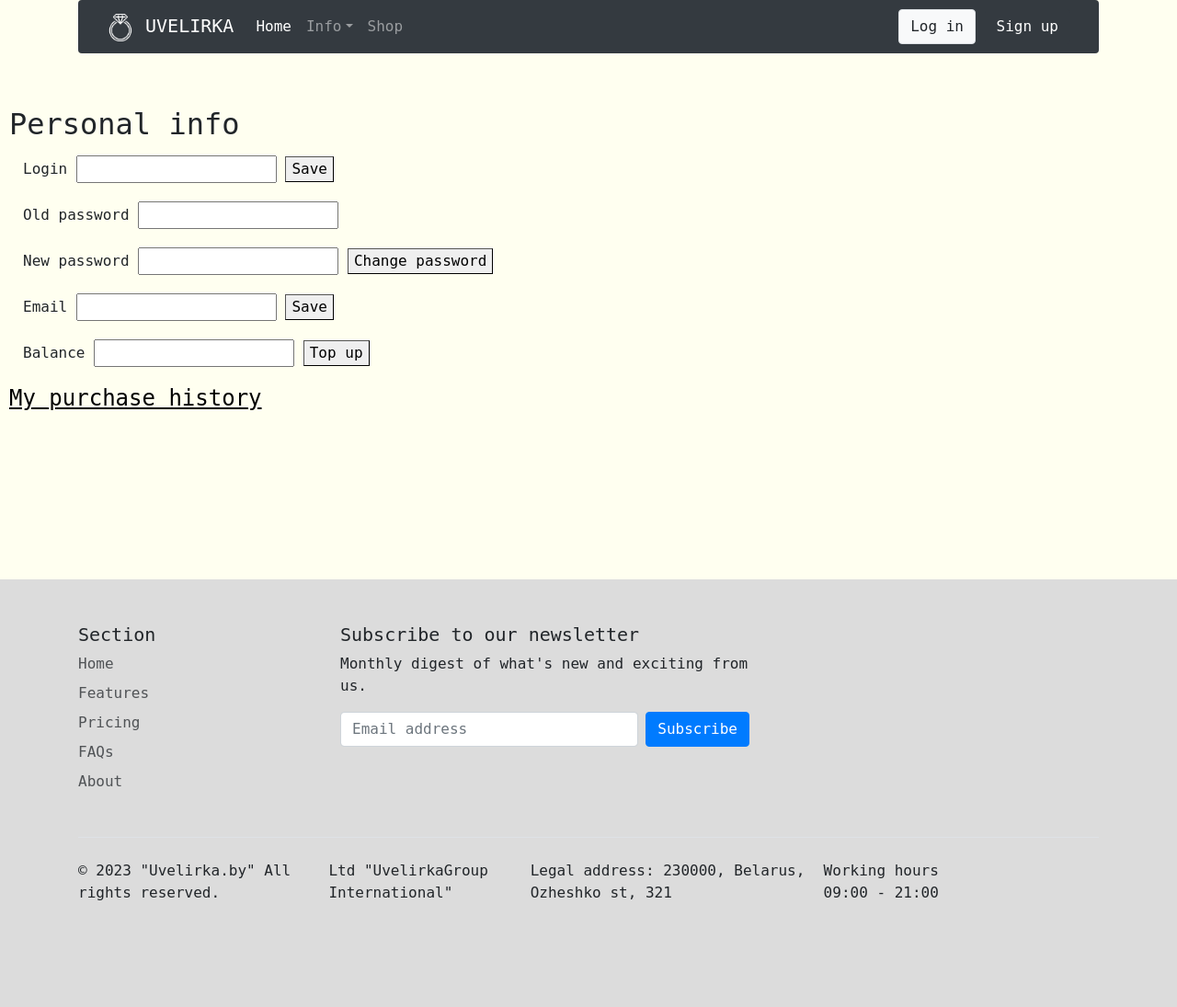
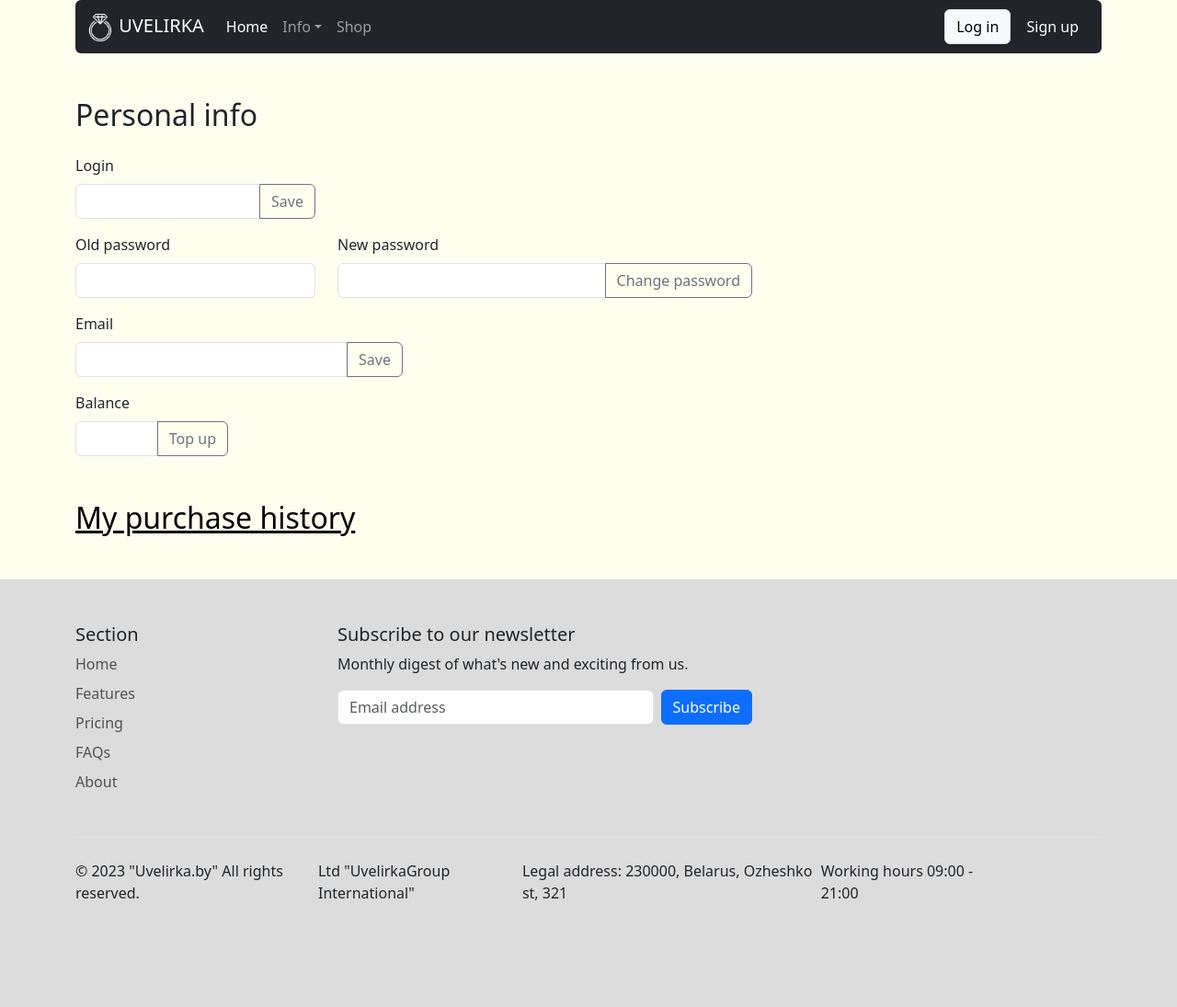
Before and after one commit to MaksimPashkovsky/jewelry-pawnshop, a Flask app: template src/app/profile/templates/profile.html in a window 1280 px wide. Shown: the whole page at 92% size. Run offline with Flask 3, Linux system fonts and the light colour scheme; the template is opened without the code that fills it, so the values that code supplies are empty; some libraries are stand-ins or nearby versions.

Commit message:
profile update

```diff
--- a/src/app/profile/static/styles/profile.css
+++ /dev/null
@@ -1,39 +0,0 @@
-* {
-    font-family: 'century gothic', monospace;
-}
-
-.profile-content {
-    padding: 10px;
-}
-
-.profile-item {
-    margin: 15px;
-}
-
-.profile-item button {
-    border-width: thin;
-    cursor: pointer;
-}
-
-.card-creds-item {
-    margin: 10px;
-}
-
-.card-number {
-    width: 45px;
-}
-
-#cvv {
-    width: 40px;
-}
-
-#exp-month,
-#exp-year {
-    width: 30px;
-}
-
-input::-webkit-outer-spin-button,
-input::-webkit-inner-spin-button {
-    -webkit-appearance: none;
-    margin: 0;
-}
--- a/src/app/profile/templates/profile.html
+++ b/src/app/profile/templates/profile.html
@@ -6,13 +6,11 @@
 
 {% block links %}
     <link rel="stylesheet" href="{{ url_for('profile.static', filename='styles/profile.css') }}">
-    <link rel="stylesheet" href="https://cdn.jsdelivr.net/npm/bootstrap@4.0.0/dist/css/bootstrap.min.css" integrity="sha384-Gn5384xqQ1aoWXA+058RXPxPg6fy4IWvTNh0E263XmFcJlSAwiGgFAW/dAiS6JXm" crossorigin="anonymous">
+
 {% endblock %}
 
 {% block script %}
-    <script src="https://code.jquery.com/jquery-3.2.1.slim.min.js" integrity="sha384-KJ3o2DKtIkvYIK3UENzmM7KCkRr/rE9/Qpg6aAZGJwFDMVNA/GpGFF93hXpG5KkN" crossorigin="anonymous"></script>
-    <script src="https://cdn.jsdelivr.net/npm/popper.js@1.12.9/dist/umd/popper.min.js" integrity="sha384-ApNbgh9B+Y1QKtv3Rn7W3mgPxhU9K/ScQsAP7hUibX39j7fakFPskvXusvfa0b4Q" crossorigin="anonymous"></script>
-    <script src="https://cdn.jsdelivr.net/npm/bootstrap@4.0.0/dist/js/bootstrap.min.js" integrity="sha384-JZR6Spejh4U02d8jOt6vLEHfe/JQGiRRSQQxSfFWpi1MquVdAyjUar5+76PVCmYl" crossorigin="anonymous"></script>
+
     <script src="{{ url_for('profile.static', filename='js/save_profile_info.js') }}"></script>
     <script>
         toastr.options.positionClass = "toast-top-center";
@@ -25,38 +23,66 @@
 {% endblock %}
 
 {% block main %}
-    <div class="profile-content">
-        <div class="personal-info">
+    <div class="container">
+        <div class="row">
             <h2>Personal info</h2>
-            <div class="profile-item">
-                <label>Login</label>
-                <input type="text" value="{{ current_user.login }}" id="login">
-                <button onclick="save_login('{{ url_for('profile.save_profile_info') }}', '{{ current_user.login }}')">Save</button>
+            <div class="col-3 mt-3">
+                <label for="login" class="form-label">Login</label>
+                <div class="input-group">
+                    <input type="text" class="form-control" id="login" value="{{ current_user.login }}">
+                    <button class="btn btn-outline-secondary"
+                            onclick="save_login('{{ url_for('profile.save_profile_info') }}', '{{ current_user.login }}')">
+                        Save
+                    </button>
+                </div>
             </div>
-            <div class="profile-item">
-                <label>Old password</label>
-                <input type="password" id="old-password">
+            <div class="col-9"></div>
+            <div class="col-3 mt-3">
+                <label for="old-password" class="form-label">Old password</label>
+                <input type="password" class="form-control" id="old-password">
             </div>
-            <div class="profile-item">
-                <label>New password</label>
-                <input type="password" id="new-password">
-                <button onclick="change_password('{{ url_for('profile.change_password') }}')">Change password</button>
+            <div class="col-5 mt-3">
+                <label for="new-password" class="form-label">New password</label>
+                <div class="input-group">
+                    <input type="password" class="form-control" id="new-password">
+                    <button class="btn btn-outline-secondary"
+                            onclick="change_password('{{ url_for('profile.change_password') }}')">
+                        Change password
+                    </button>
+                </div>
             </div>
-            <div class="profile-item">
-                <label>Email</label>
-                <input type="email" value="{{ current_user.email }}" id="email">
-                <button onclick="save_email('{{ url_for('profile.save_profile_info') }}', '{{ current_user.email }}')">Save</button>
+            <div class="col-4"></div>
+            <div class="col-4 mt-3">
+                <label for="email" class="form-label">Email</label>
+                <div class="input-group">
+                    <input type="email" class="form-control" id="email" value="{{ current_user.email }}">
+                    <button class="btn btn-outline-secondary"
+                            onclick="save_email('{{ url_for('profile.save_profile_info') }}', '{{ current_user.email }}')">
+                        Save
+                    </button>
+                </div>
             </div>
-            <div class="profile-item">
-                <label>Balance</label>
-                <input value="{{ current_user.account.balance }}" readonly id="balance">
-                <button onclick="top_up()">Top up</button>
+            <div class="col-8"></div>
+            <div class="col-2 mt-3">
+                <label for="balance" class="form-label">Balance</label>
+                <div class="input-group">
+                    <input class="form-control" id="balance" value="{{ current_user.account.balance }}" readonly>
+                    <button class="btn btn-outline-secondary"
+                            onclick="top_up()">Top up
+                    </button>
+                </div>
             </div>
         </div>
-        <h4><a class="text" style="text-decoration: underline" href="{{ url_for('profile.history_page') }}">My purchase history</a></h4>
+        <h2 class="my-5"><a class="text" style="text-decoration: underline" href="{{ url_for('profile.history_page') }}">My purchase
+            history</a></h2>
+    </div>
+
+
+    <div>
 
         <!-- Modal window -->
-        <div class="modal fade" id="exampleModal" tabindex="-1" role="dialog" aria-labelledby="exampleModalLabel" aria-hidden="true">
+        <div class="modal fade" id="exampleModal" tabindex="-1" role="dialog" aria-labelledby="exampleModalLabel"
+             aria-hidden="true">
             <div class="modal-dialog" role="document">
                 <div class="modal-content">
                     <div class="modal-header">
@@ -91,7 +117,9 @@
                     </div>
                     <div class="modal-footer">
                         <button type="button" class="btn btn-secondary" data-dismiss="modal">Close</button>
-                        <button type="button" class="btn btn-primary" onclick="save_balance('{{ url_for('profile.save_profile_info') }}')">Top up</button>
+                        <button type="button" class="btn btn-primary"
+                                onclick="save_balance('{{ url_for('profile.save_profile_info') }}')">Top up
+                        </button>
                     </div>
                 </div>
             </div>
--- a/src/app/profile/views.py
+++ b/src/app/profile/views.py
@@ -49,7 +49,7 @@ def change_password():
 @profile.route('/history', methods=['GET'])
 @login_required
 def history_page():
-    history_notes = current_user.history_notes
+    history_notes = current_user.articles_in_history
     d = [(note.date, note) for note in history_notes]
     res = defaultdict(list)
     for k, v in d:
```
Also changed, not shown: src/app/cart/static/styles/cart.css (deleted, +0 -60 lines), src/app/catalog/static/styles/article.css (+0 -29 lines), src/app/catalog/static/styles/catalog.css (+0 -106 lines).
